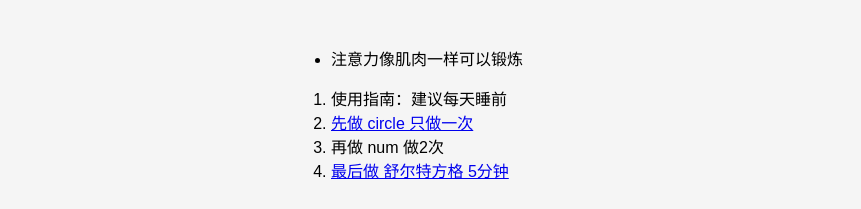
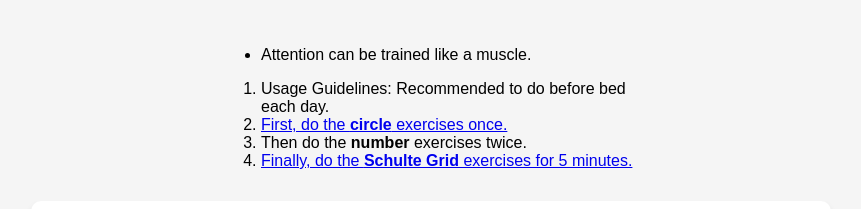
Before and after one commit to vpgle/num, a plain HTML site: page index.html in a window 1280 px wide. Shown: the top 209 px of the page, without its empty margins (209-1070 px from the left). Drawn offline with Linux system fonts and the light colour scheme.

Commit message:
Update index.html
英文使用指南

```diff
--- a/index.html
+++ b/index.html
@@ -17,7 +17,7 @@
             font-family: Arial, sans-serif;
             max-width: 800px;
             margin: 0 auto;
-            padding: 10px 260px 15px;
+            padding: 10px 190px 15px;
             background-color: #f5f5f5;
             position: relative;
         }
@@ -231,15 +231,16 @@
 
   <section class="news">
   <ul>
-        <li>注意力像肌肉一样可以锻炼</li>
+        <li>Attention can be trained like a muscle.</li>
   </ul>
   <ol>
-        <li>使用指南：建议每天睡前</li>
-        <li><a href="https://circle-woad.vercel.app/"> 先做 circle 只做一次</a></li>
-        <li> 再做 num 做2次</a></li>
-        <li><a href="https://myfriendsandi.xyz"> 最后做 舒尔特方格 5分钟</li>
+        <li>Usage Guidelines: Recommended to do before bed each day.</li>
+        <li><a href="https://circle-woad.vercel.app/"> First, do the <b>circle</b> exercises once.</a></li>
+        <li> Then do the <b>number</b> exercises twice.</li>
+        <li><a href="https://myfriendsandi.xyz"> Finally, do the  <b>Schulte Grid</b> exercises for 5 minutes.</li>
   </ol>
   </section>
+
 
 
 
```
